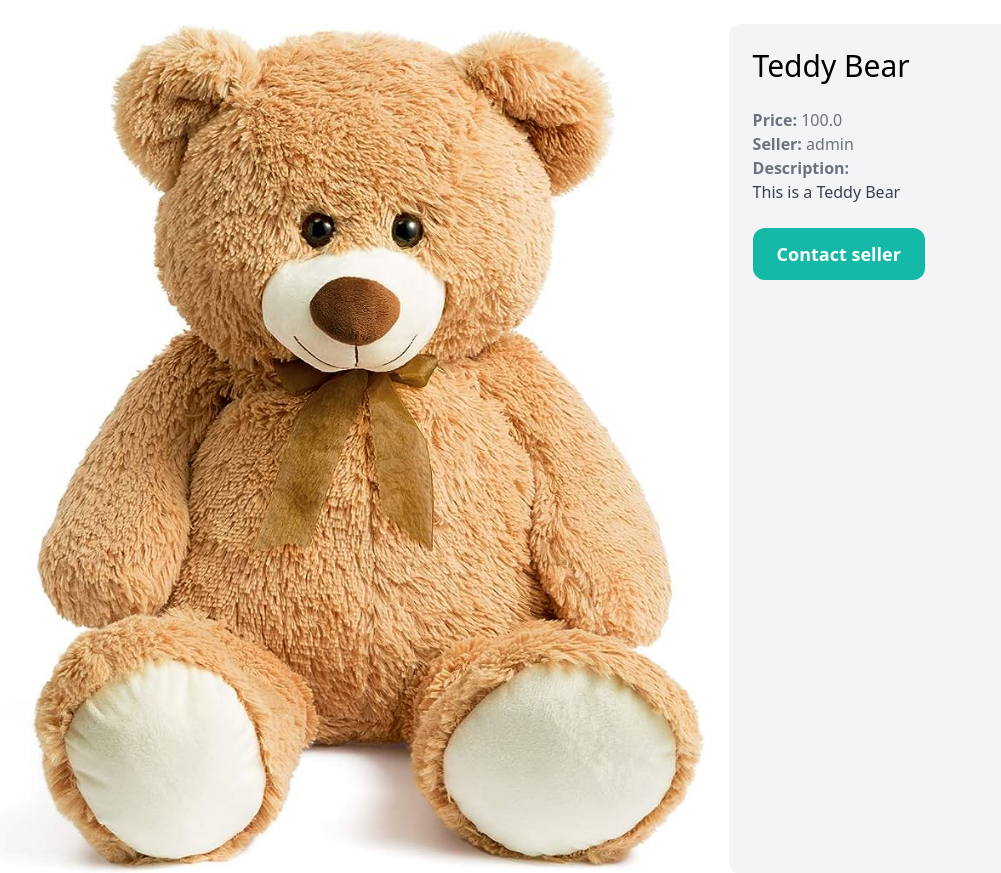
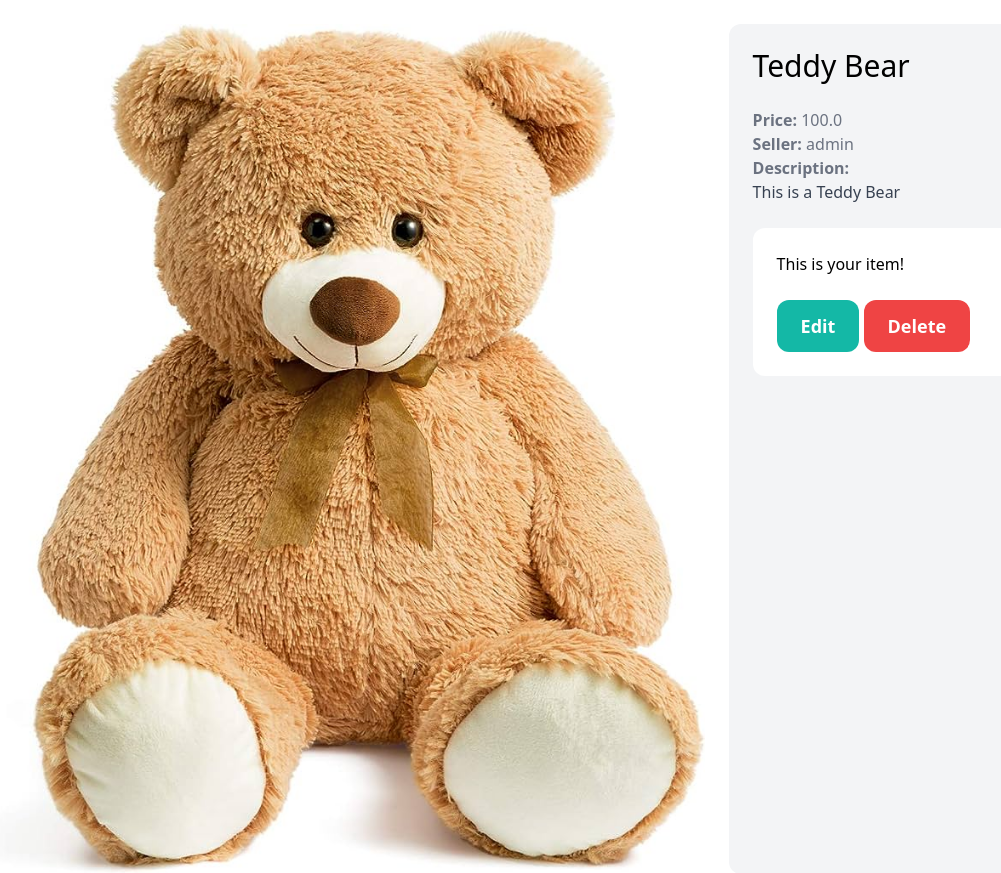
Before and after one commit to isomer04/ShopY, a Django app: page /items/1/ in a window 1280 px wide. Shown: the part 77-950 px from the top of the page, without its empty margins (49-1050 px from the left). Run offline with Django 4.2, Linux system fonts and the light colour scheme; a user stored in the database is signed in; data comes from the database, SQL or seed files in the repository; both versions use the stored data as it was after the commit; some libraries are stand-ins or nearby versions.

Commit message:
Added delete item functionality

```diff
--- a/shopY/item/templates/item/detail.html
+++ b/shopY/item/templates/item/detail.html
@@ -17,10 +17,34 @@
       <strong class="text-gray-500">Description:</strong><br />
       {{ item.description }}
     </p>
+    {% endif %} {% if request.user == item.created_by %}
+    <div class="mt-6 p-6 bg-white rounded-xl">
+      <p>This is your item!</p>
+
+      <a
+      href="#"
+      class="inline-block mt-6 px-6 py-3 text-lg font-semibold bg-teal-500 text-white rounded-xl"
+    >
+      Edit
+    </a>
+
+      <a
+        href="{% url 'item:delete' item.id %}"
+        class="inline-block mt-6 px-6 py-3 text-lg font-semibold bg-red-500 text-white rounded-xl"
+      >
+        Delete
+      </a>
+    </div>
+
+    {% else %}
+
+    <a
+      href="#"
+      class="inline-block mt-6 px-6 py-3 text-lg font-semibold bg-teal-500 text-white rounded-xl hover:bg-teal-700"
+      >Contact seller</a
+    >
+
     {% endif %}
-
-    <a href="#" class="inline-block mt-6 px-6 py-3 text-lg font-semibold bg-teal-500 text-white rounded-xl hover:bg-teal-700">Contact seller</a>
-
   </div>
 </div>
 
@@ -32,7 +56,7 @@
     <div>
       <a href="{% url 'item:detail' item.id %}">
         <div>
-                        <img src="{{ item.image.url }}" class="rounded-t-xl">
+          <img src="{{ item.image.url }}" class="rounded-t-xl" />
         </div>
 
         <div class="p-6 bg-white rounded-b-xl">
--- a/shopY/item/urls.py
+++ b/shopY/item/urls.py
@@ -7,5 +7,7 @@ app_name = 'item'
 urlpatterns = [
     path('new/', views.new, name='new'),
     path('<int:pk>/', views.detail, name='detail'),
+    path('<int:pk>/delete', views.delete, name='delete'),
+
 
 ]
--- a/shopY/item/views.py
+++ b/shopY/item/views.py
@@ -31,3 +31,10 @@ def new(request):
         'form': form,
         'title': 'New item'
     })
+
+@login_required
+def delete(request, pk):
+    item = get_object_or_404(Item, pk=pk, created_by=request.user)
+    item.delete()
+
+    return redirect('dashboard:index')
```
Also changed, not shown: shopY/dashboard/views.py (line endings or trailing spaces), shopY/db.sqlite3. Lines whose indentation alone changed are shown as unchanged.
